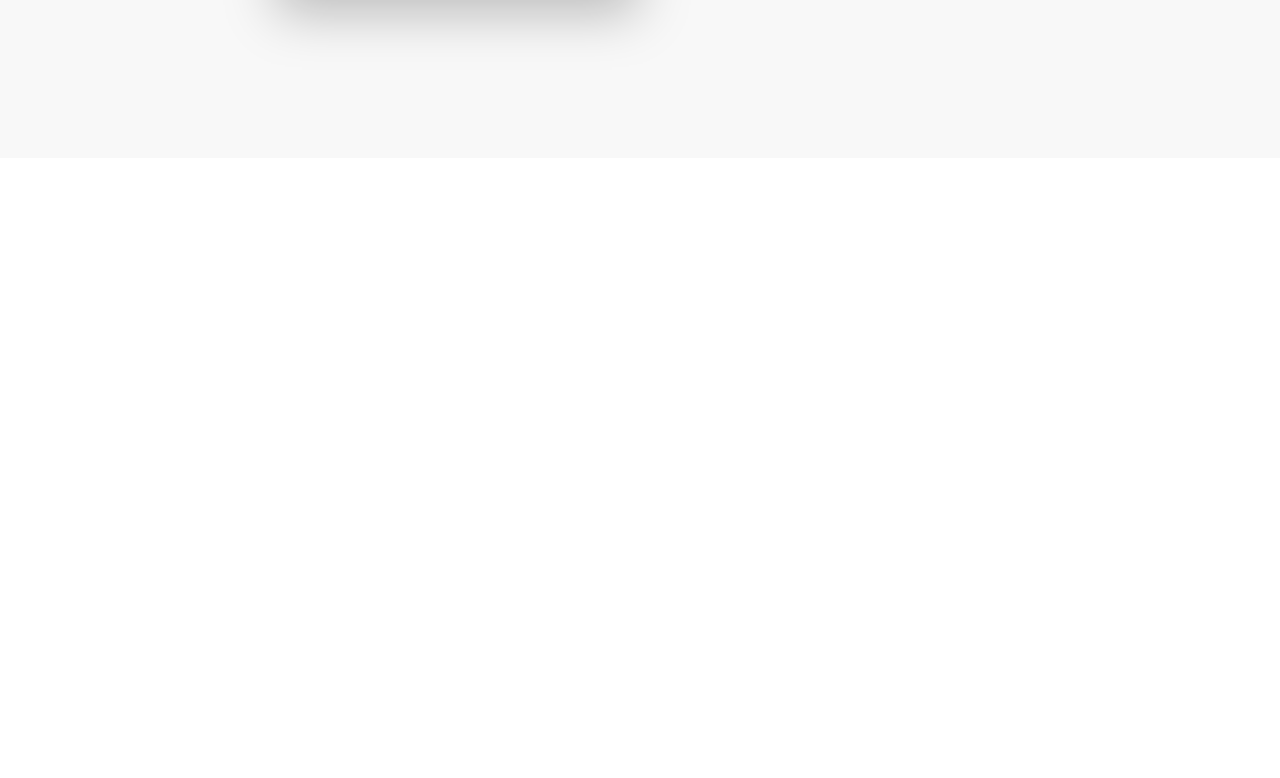
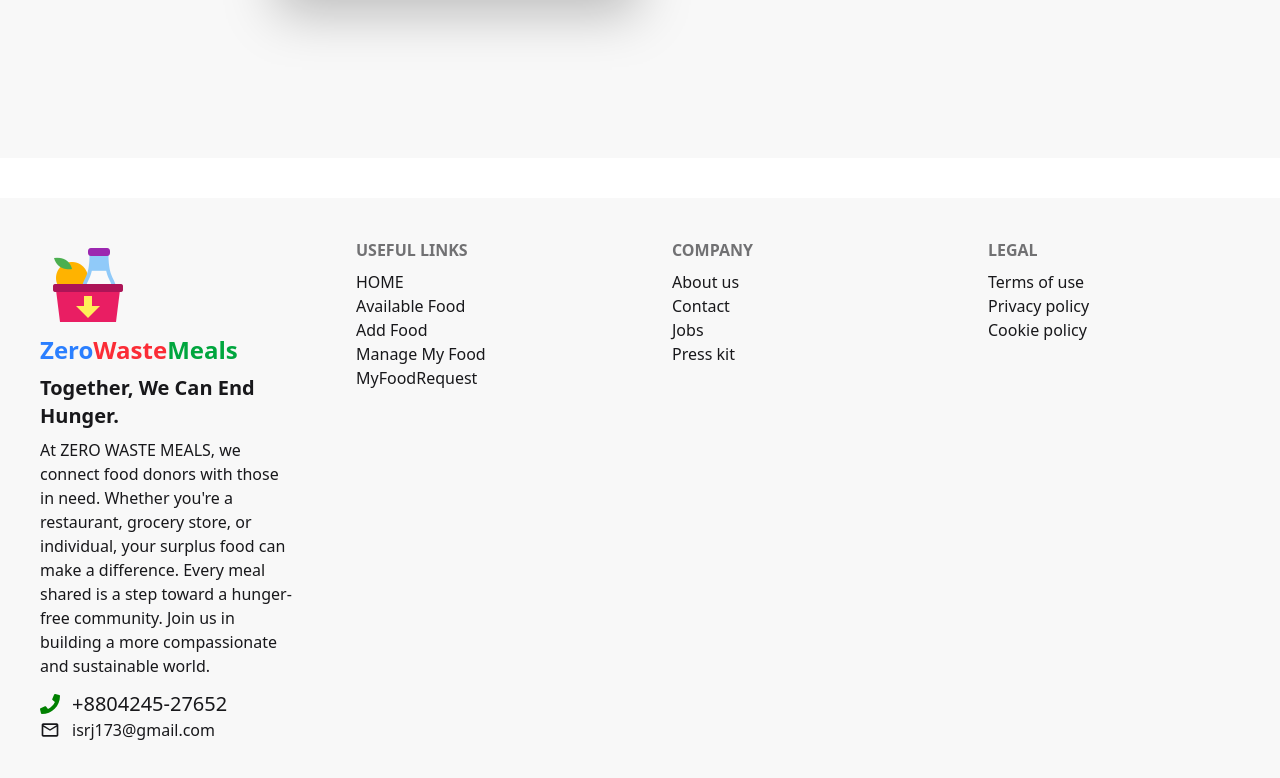
Before and after one commit to rjriajul1/zero-waste-meals-client, a React (Vite) app: page /register in a window 1280 px wide. Shown: the part 708-1486 px from the top of the page. Before the commit the page ends 866 px from the top, so only its background shows below. Built offline with nearby package versions, Linux system fonts and the light colour scheme; no server answers.

Commit message:
added footer section

```diff
--- a/src/layout/MainLayout.jsx
+++ b/src/layout/MainLayout.jsx
@@ -9,7 +9,9 @@
             <div className='sticky top-0 z-10'>
                 <Navbar></Navbar>
             </div>
-            <Outlet></Outlet>
+            <div className='min-h-[calc(100vh-540px)]'>
+                <Outlet></Outlet>
+            </div>
             <Footer></Footer>
         </div>
     );
--- a/src/pages/sharedPages/footer/Footer.jsx
+++ b/src/pages/sharedPages/footer/Footer.jsx
@@ -1,11 +1,63 @@
-import React from 'react';
+import React from "react";
+import { FaPhone } from "react-icons/fa";
+import { Link } from "react-router";
+import { MdOutlineMail } from "react-icons/md";
 
 const Footer = () => {
-    return (
-        <div>
+  return (
+    <footer className="grid grid-cols-1 md:grid-cols-2 lg:grid-cols-3 xl:grid-cols-4 gap-16 p-10 bg-base-200 mt-10">
+      <div className="flex-1">
+        <aside>
+        <img src={`url_logo.png`} alt="" />
+        <p className="text-2xl font-bold">
+          <span className="text-blue-500">Zero</span>
+          <span className="text-red-500">Waste</span>
+          <span className="text-green-600">Meals</span>
+        </p>
+        <h2 className="text-xl font-semibold py-2">Together, We Can End Hunger.</h2>
+        <p>
+          At ZERO WASTE MEALS, we connect food donors with those in need.
+          Whether you're a restaurant, grocery store, or individual, your
+          surplus food can make a difference. Every meal shared is a step toward
+          a hunger-free community. Join us in building a more compassionate and
+          sustainable world.
+        </p>
+        <h2 className="flex items-center gap-3 text-xl pt-3"><FaPhone color="green" size={20} /> +8804245-27652</h2>
+        <h2 className="flex items-center gap-3"><MdOutlineMail size={20} /><Link  to="mailto:isrj173@gmail.com">isrj173@gmail.com</Link> </h2>
+      </aside>
+      </div>
+      <div>
+          <h6 className="footer-title">useful Links</h6>
+        <nav className="flex flex-col">
+          <Link to='/' className="link link-hover">HOME</Link>
+          <Link to='/availableFoods' className="link link-hover">Available Food</Link>
+          <Link to='/addFood' className="link link-hover">Add Food</Link>
 
-        </div>
-    );
+          <Link to='/manageMyFoods' className="link link-hover">Manage My Food</Link>
+
+          <Link to='/myFoodRequest' className="link link-hover">MyFoodRequest</Link>
+
+        </nav>
+      </div>
+      <div>
+          <h6 className="footer-title">Company</h6>
+        <nav className="flex-col flex">
+          <a className="link link-hover">About us</a>
+          <a className="link link-hover">Contact</a>
+          <a className="link link-hover">Jobs</a>
+          <a className="link link-hover">Press kit</a>
+        </nav>
+      </div>
+      <div>
+          <h6 className="footer-title">Legal</h6>
+        <nav className="flex flex-col">
+          <a className="link link-hover">Terms of use</a>
+          <a className="link link-hover">Privacy policy</a>
+          <a className="link link-hover">Cookie policy</a>
+        </nav>
+      </div>
+    </footer>
+  );
 };
 
 export default Footer;
```
